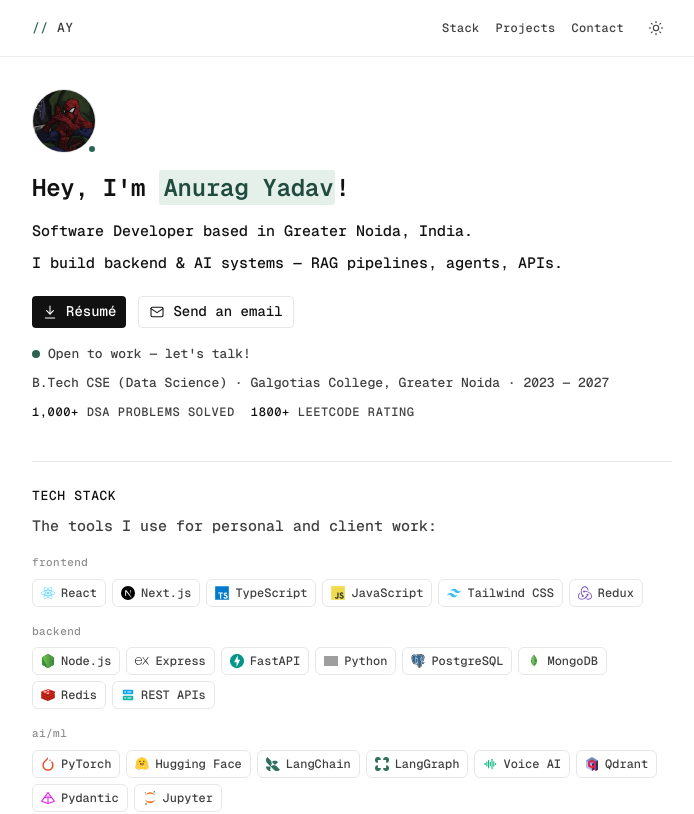
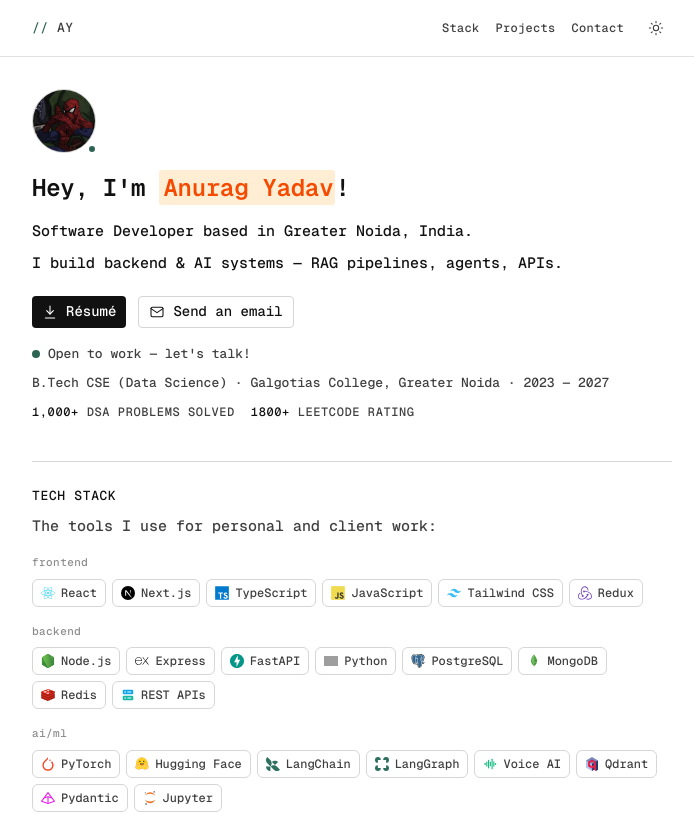
Before and after one commit to ANURAGYADAV008/portfolio, a Next.js app: page / in a window 1280 px wide. Shown: the top 814 px of the page, without its empty margins (288-982 px from the left). Built offline with nearby package versions, Linux system fonts and the light colour scheme; no server answers; grey boxes are pictures that could not be loaded.

Commit message:
Darken borders and highlight name in orange

```diff
--- a/src/app/globals.css
+++ b/src/app/globals.css
@@ -8,8 +8,8 @@
   --paper: #ffffff;
   --surface: #ffffff;
   --surface-2: #f5f5f5;
-  --line: #e7e7e7;
-  --line-strong: #c9c9c9;
+  --line: #d6d6d6;
+  --line-strong: #b8b8b8;
   --ink: #111111;
   --muted: #3f3f3f;
   --accent: #2c6353;
@@ -29,8 +29,8 @@
   --paper: #111310;
   --surface: #171a16;
   --surface-2: #1e221d;
-  --line: #2a2f28;
-  --line-strong: #41483e;
+  --line: #3b423a;
+  --line-strong: #535b4f;
   --ink: #eeeadf;
   --muted: #c7c0b2;
   --accent: #83c9ae;
--- a/src/app/page.tsx
+++ b/src/app/page.tsx
@@ -36,7 +36,7 @@ export default function Home() {
 
           <h1 className="text-[20px] font-semibold leading-tight tracking-[-0.01em] text-ink sm:text-[24px]">
             Hey, I&apos;m{" "}
-            <span className="rounded-[3px] bg-accent-soft py-0.5 pl-1 pr-0.5 text-accent-ink">
+            <span className="rounded-[3px] bg-orange-100 py-0.5 pl-1 pr-0.5 text-orange-600 dark:bg-orange-400/15 dark:text-orange-400">
               {site.name}
             </span>
             !
```
